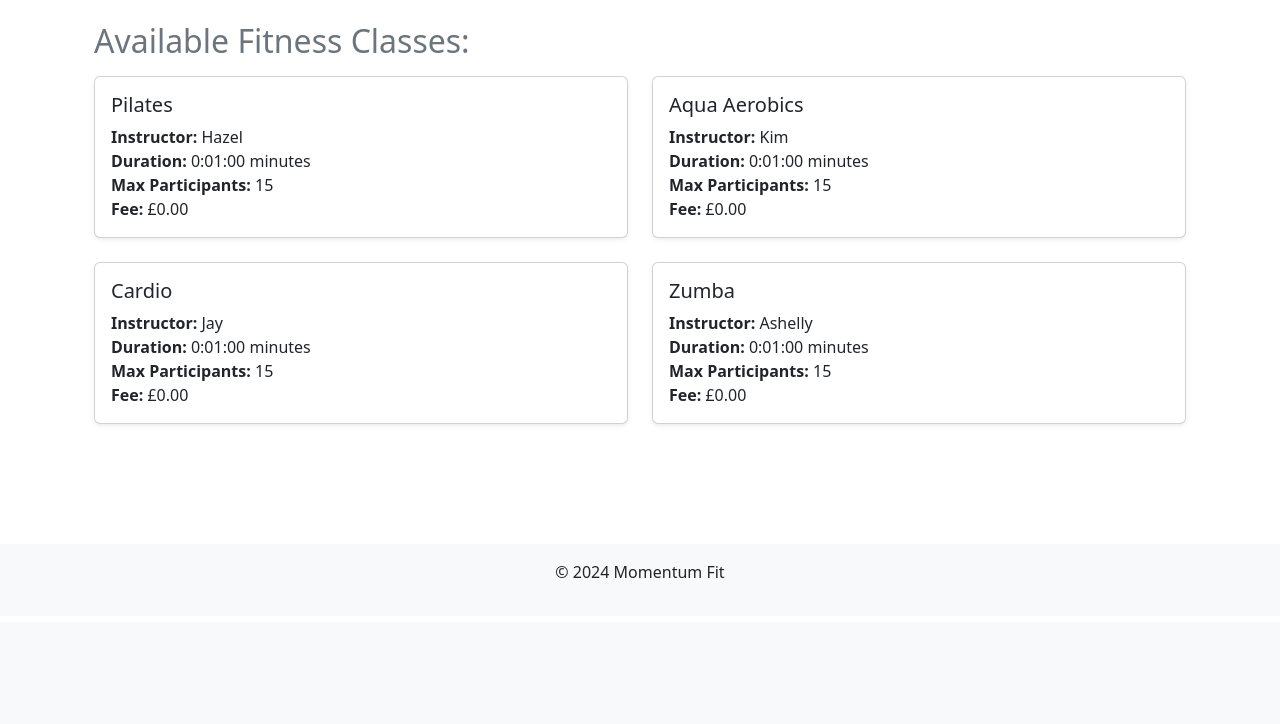
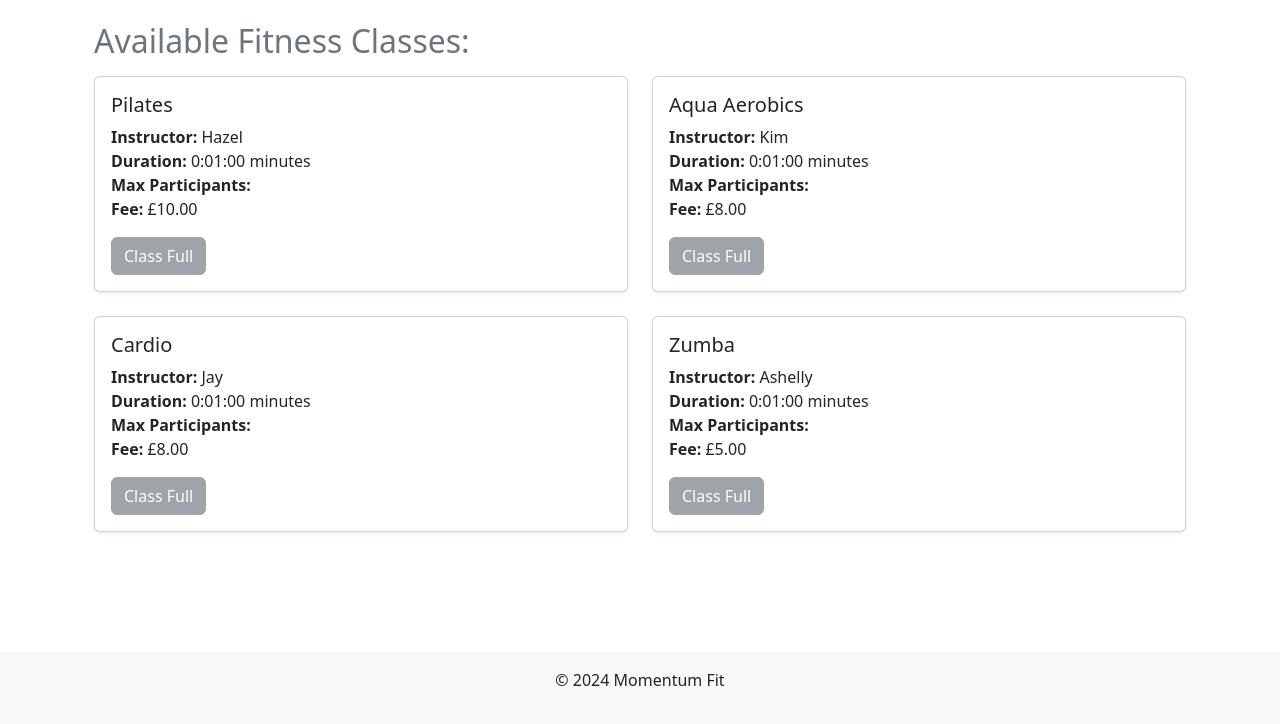
Before and after one commit to stacykimberley/momentum-fit, a Django app: page / in a window 1280 px wide. Shown: the part 178-902 px from the top of the page. Before the commit the page ends 800 px from the top, so only its background shows below. Run offline with Django 5.2, Linux system fonts and the light colour scheme; data comes from the database, SQL or seed files in the repository.

Commit message:
Update home.html to display fee and added Book Now button

```diff
--- a/fitness/templates/fitness/home.html
+++ b/fitness/templates/fitness/home.html
@@ -18,15 +17,18 @@
                         <p class="card-text">
                             <strong>Instructor:</strong> {{ fitness_class.instructor.name }}<br>
                             <strong>Duration:</strong> {{ fitness_class.duration }} minutes<br>
-                            <strong>Max Participants:</strong> {{ fitness_class.capacity }}<br>
-                            <!-- Added fee display here -->
-                            <strong>Fee:</strong> £{{ fitness_class.fee }}<br>
+                            <strong>Max Participants:</strong> {{ fitness_class.max_participants }}<br>
+                            <strong>Fee:</strong> £{{ fitness_class.fee|floatformat:2 }}  <!-- Show fee -->
                         </p>
+                        {% if fitness_class.booked < fitness_class.max_participants %}
+                            <a href="{% url 'book_class' fitness_class.id %}" class="btn btn-primary">Book Now</a> <!-- Book Now button -->
+                        {% else %}
+                            <button class="btn btn-secondary" disabled>Class Full</button> <!-- Disabled button if full -->
+                        {% endif %}
                     </div>
                 </div>
             </div>
         {% empty %}
-            <!-- Message if no classes are available -->
             <p class="text-muted">No fitness classes available.</p>
         {% endfor %}
     </div>
```
Also changed, not shown: other parts of fitness/templates/fitness/home.html (+3 -4 lines), db.sqlite3.
